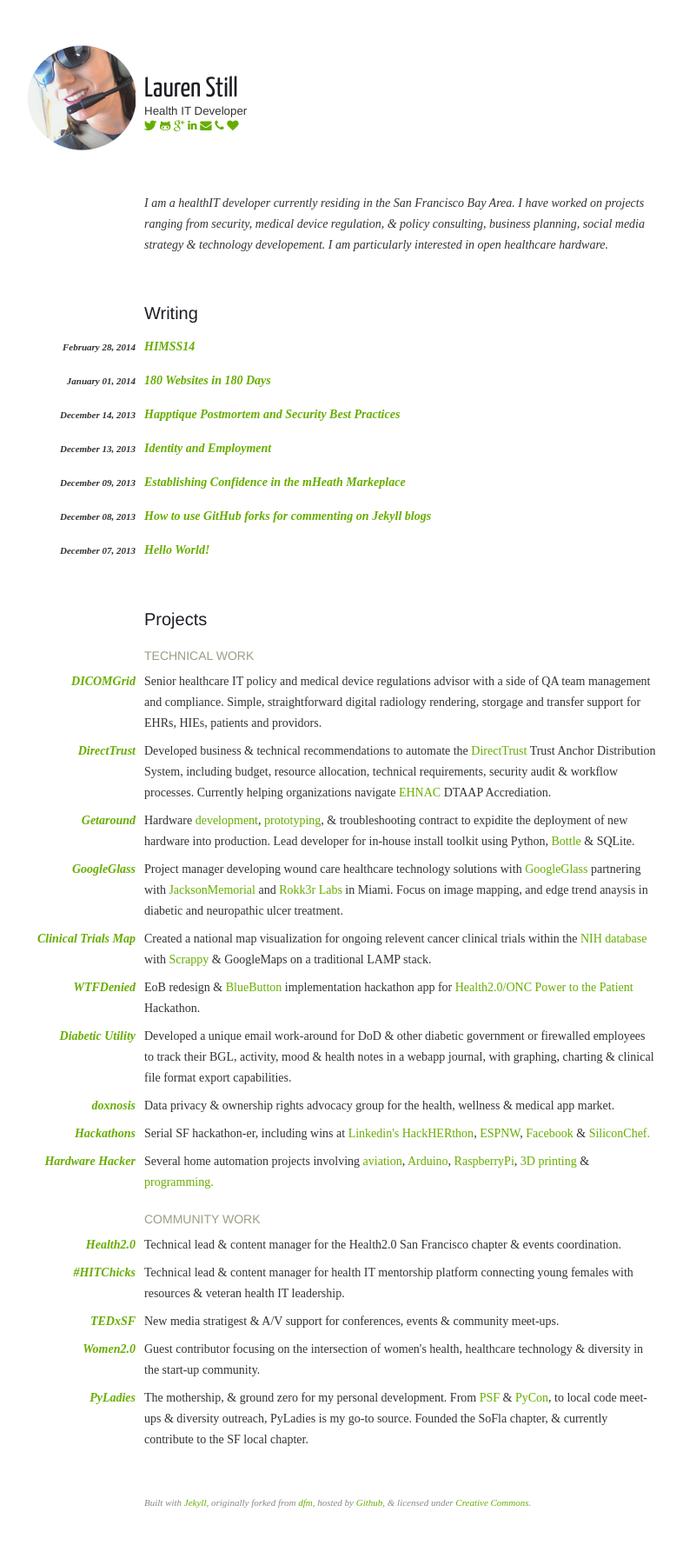
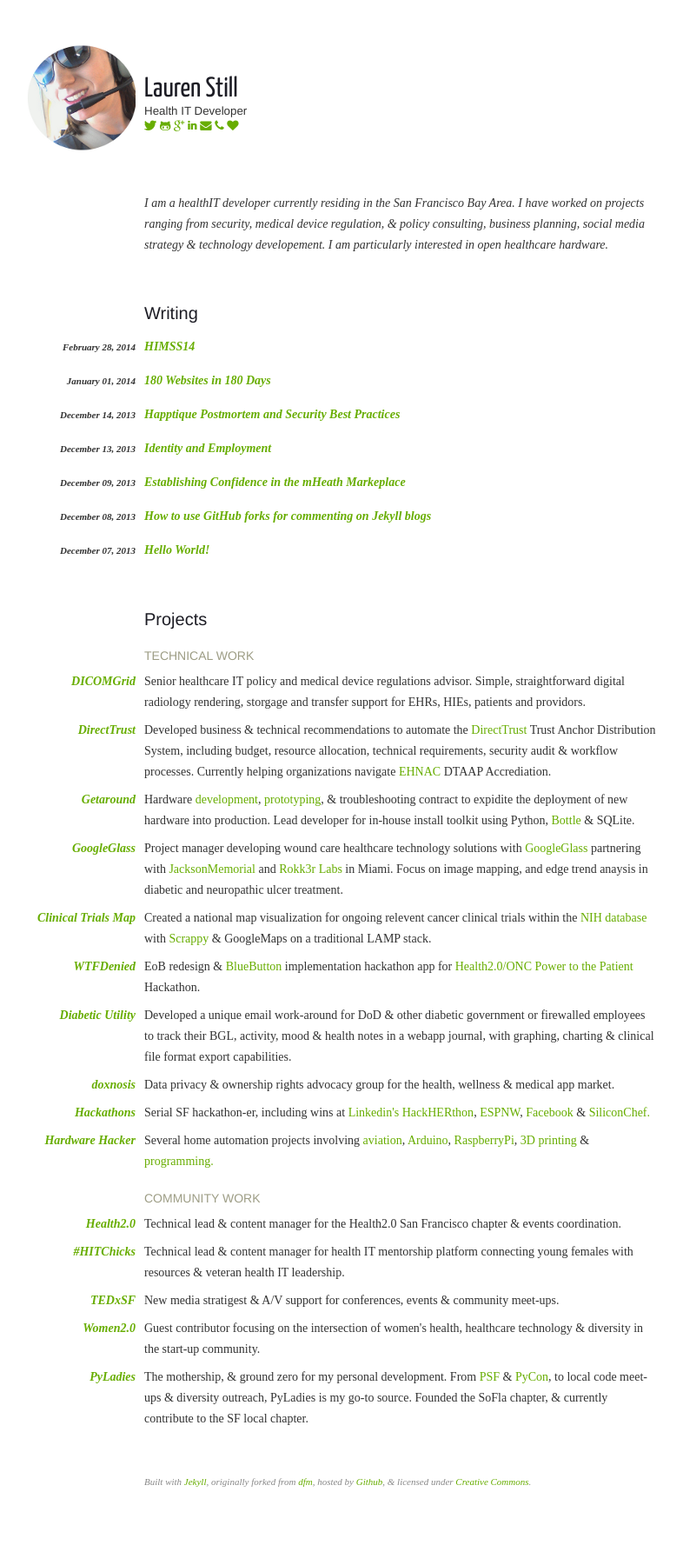
Before and after one commit to laurenstill/laurenstill.github.io, a Jekyll site: the page built from index.html, in a window 1280 px wide. Shown: the whole page at 87% size, without its empty margins (279-1065 px from the left). Built offline with Jekyll 4.4.1, drawn with Linux system fonts in a browser that asks for light colours; after the commit the page ends 1761 px from its top, so only the background shows below that.

Commit message:
Update index.html

```diff
--- a/_layouts/index.html
+++ b/_layouts/index.html
@@ -42,7 +42,7 @@ layout: default
                     <a href="http://www.dicomgrid.com">DICOMGrid</a>
                     </span>
                      <span class="project-desc">
-                   Senior healthcare IT policy and medical device regulations advisor with a side of QA team management and compliance. Simple, straightforward digital radiology rendering, storgage and transfer support for EHRs, HIEs, patients and providors.
+                   Senior healthcare IT policy and medical device regulations advisor. Simple, straightforward digital radiology rendering, storgage and transfer support for EHRs, HIEs, patients and providors.
                     </span>
          </li>
           <li class="project">
```
